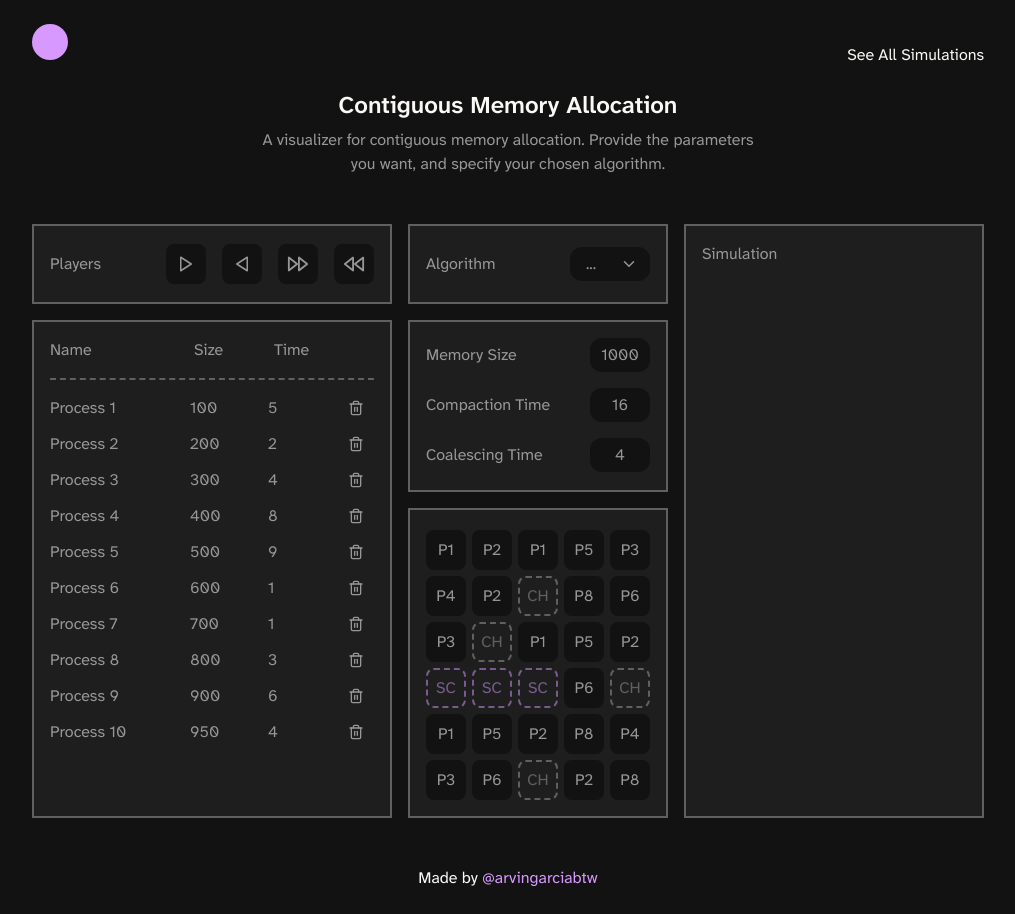
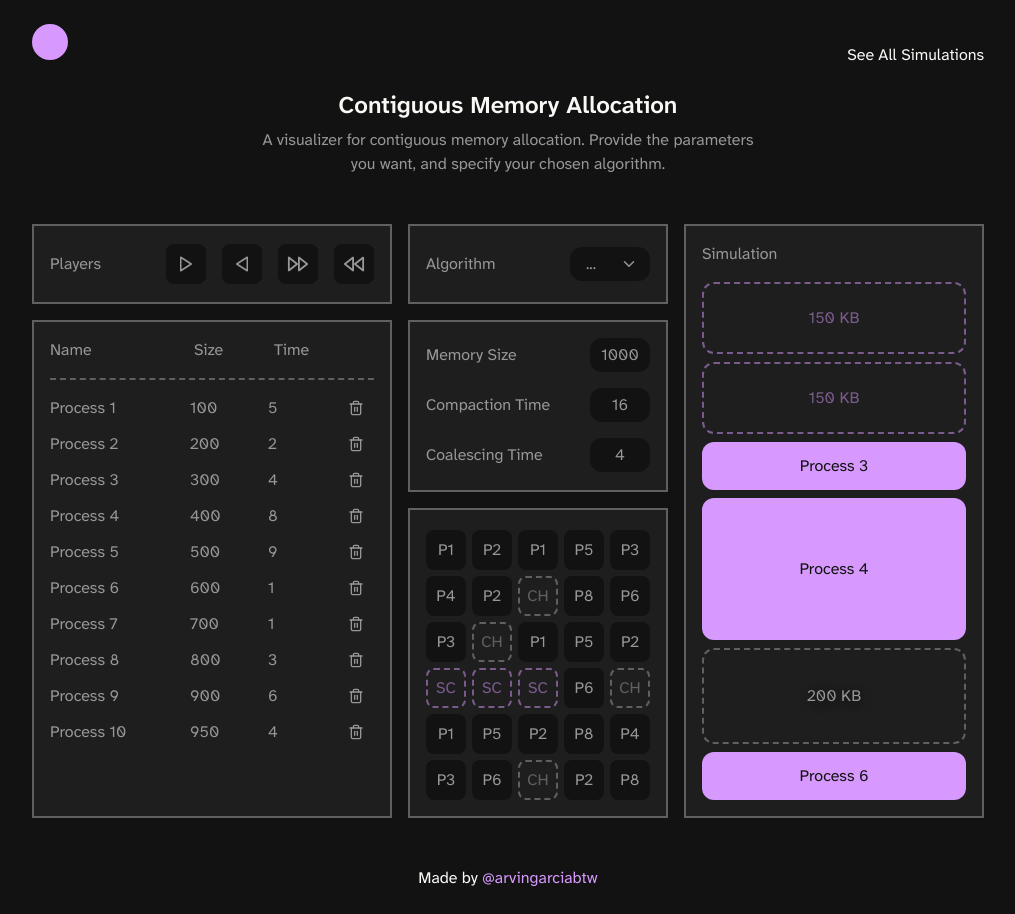
Before and after one commit to arvingarciabtw/simulations, a React (Vite) app: page /contiguous-memory-allocation in a window 1280 px wide. Shown: the whole page, without its empty margins (132-1147 px from the left). Built offline with nearby package versions, Linux system fonts and the light colour scheme.

Commit message:
feat: implement simulation component

```diff
--- a/src/pages/contiguous-memory-allocation-page.tsx
+++ b/src/pages/contiguous-memory-allocation-page.tsx
@@ -248,7 +248,70 @@ function ProcessCell({ type, name }: ProcessCell) {
 }
 
 function Simulation() {
-	return <section className={styles.simulationGridArea}>Simulation</section>;
+	const [placeholderData, setPlaceholderData] = useState([
+		{ type: "sc", name: "150 KB", height: 15 },
+		{ type: "sc", name: "150 KB", height: 15 },
+		{ type: "normal", name: "Process 3", height: 10 },
+		{ type: "normal", name: "Process 4", height: 30 },
+		{ type: "ch", name: "200 KB", height: 20 },
+		{ type: "normal", name: "Process 6", height: 10 },
+	]);
+	return (
+		<section className={styles.simulationGridArea}>
+			<h2 className={styles.sectionTitle}>Simulation</h2>
+			<div className={styles.processBlocks}>
+				{placeholderData.map((el) => (
+					<ProcessBlock
+						key={el.name}
+						type={el.type}
+						name={el.name}
+						height={el.height}
+					/>
+				))}
+			</div>
+		</section>
+	);
+}
+
+interface ProcessBlock {
+	type: string;
+	name: string;
+	height: number;
+}
+
+function ProcessBlock({ type, name, height }: ProcessBlock) {
+	return (
+		<>
+			{type === "ch" ? (
+				<article
+					className={`${styles.processBlock} ${styles.coalescingHoleBlock}`}
+					style={{
+						height: `${height}%`,
+					}}
+				>
+					{name}
+				</article>
+			) : type === "sc" ? (
+				<article
+					className={`${styles.processBlock} ${styles.storageCompactionBlock}`}
+					style={{
+						height: `${height}%`,
+					}}
+				>
+					{name}
+				</article>
+			) : (
+				<article
+					className={styles.processBlock}
+					style={{
+						height: `${height}%`,
+					}}
+				>
+					{name}
+				</article>
+			)}
+		</>
+	);
 }
 
 export default CMAPage;
--- a/src/styles/contiguous-memory-allocation.module.css
+++ b/src/styles/contiguous-memory-allocation.module.css
@@ -226,7 +226,6 @@
 }
 
 .btnDeleteProcess > svg {
-	/* stroke: var(--color-gray); */
 	width: 16px;
 	height: 20px;
 }
@@ -301,6 +300,58 @@
 	opacity: 0.5;
 }
 
+/* == SIMULATION == */
+
+.processBlocks {
+	margin-top: 1rem;
+	display: flex;
+	flex-direction: column;
+	gap: 0.5rem;
+	height: calc(100% - (24px + 1rem));
+}
+
+.processBlock {
+	padding: 0.5rem;
+	background: var(--color-primary);
+	color: var(--color-bg);
+	border-radius: 12px;
+	display: grid;
+	place-content: center;
+}
+
+.storageCompactionBlock {
+	background: transparent;
+	color: var(--color-primary);
+	border: 2px dashed var(--color-primary);
+	opacity: 0.5;
+}
+
+.coalescingHoleBlock {
+	background: transparent;
+	color: var(--color-gray);
+	border: 2px dashed var(--color-dark-gray);
+	text-shadow: 2px 2px 10px var(--color-bg);
+
+	/* background-color: var(--color-dark-gray); */
+	/* opacity: 0.75; */
+	/* background-size: 10px 10px; */
+	/* background-image: repeating-linear-gradient( */
+	/* 	315deg, */
+	/* 	var(--color-dark-gray) 0, */
+	/* 	var(--color-dark-gray) 1px, */
+	/* 	var(--color-bg-alt) 0, */
+	/* 	var(--color-bg-alt) 50% */
+	/* ); */
+
+	/* background: repeating-linear-gradient( */
+	/* 	-45deg, */
+	/* 	var(--color-dark-gray), */
+	/* 	var(--color-dark-gray) 1px, */
+	/* 	var(--color-bg-alt) 1px, */
+	/* 	var(--color-bg-alt) 12px */
+	/* ); */
+}
+
 /* == MEDIA QUERIES == */
 
 @media (max-width: 900px) {
```
